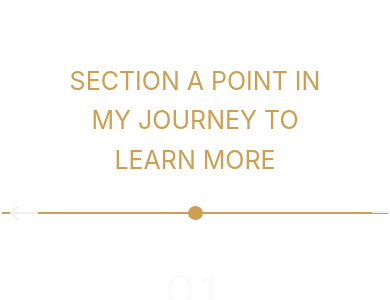
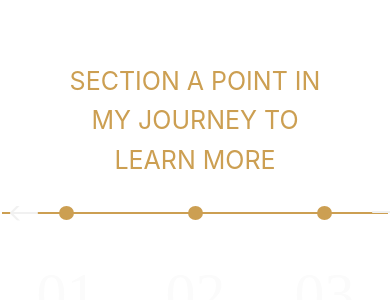
Before and after one commit to Santa0727/react-custom-horizontal-scroll-bar, a React (Create React App) app: page / in a window 390 px wide. Shown: the top 300 px of the page. Built offline with nearby package versions, Linux system fonts and the light colour scheme.

Commit message:
update: breakpoint

```diff
--- a/src/horizontal-bar.jsx
+++ b/src/horizontal-bar.jsx
@@ -12,19 +12,19 @@ const responsive = [
   {
     breakpoint: 1024,
     settings: {
-      slidesToShow: 3,
+      slidesToShow: 5,
     },
   },
   {
     breakpoint: 600,
     settings: {
-      slidesToShow: 2,
+      slidesToShow: 3,
     },
   },
   {
     breakpoint: 480,
     settings: {
-      slidesToShow: 1,
+      slidesToShow: 3,
     },
   },
 ];
@@ -93,7 +93,7 @@ const NavNoHover = () => {
       </div>
       <div className="numbers-line"></div>
       <div className="numbers-body">
-        <Slider speed={500} slidesToShow={5} slidesToScroll={1} arrows={false} ref={(r) => (sliderWrapper.current = r)} responsive={responsive} adaptiveHeight={true} centerPadding="15px">
+        <Slider speed={500} slidesToShow={6} slidesToScroll={1} arrows={false} ref={(r) => (sliderWrapper.current = r)} responsive={responsive} adaptiveHeight={true} centerPadding="15px">
           {sectionItems.map((item) => (
             <NumberItem key={item.id} item={item} setTitle={setTitle} />
           ))}
```
